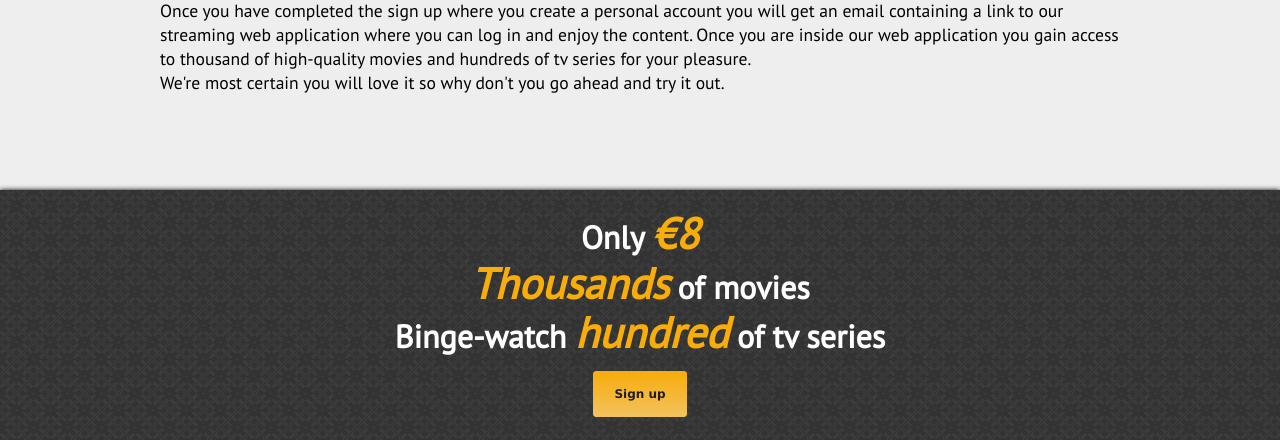
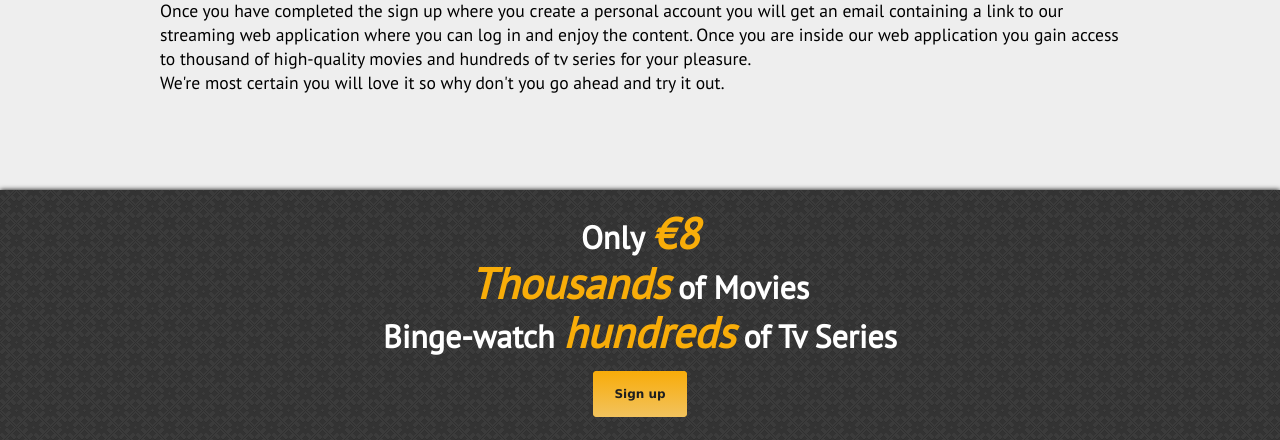
Before and after one commit to danielv14/movie-lovers, a PHP site: page /sign-up.php in a window 1280 px wide. Shown: the part 734-1174 px from the top of the page. Run offline with PHP 8.4, Linux system fonts and the light colour scheme; some libraries are stand-ins or nearby versions.

Commit message:
small text changes

```diff
--- a/sign-up.php
+++ b/sign-up.php
@@ -21,10 +21,10 @@
 			<h1>Only <span class="span-yellow span-emphasize">€8</span></h1>
 		</div>
 		<div class="wow flipInX" data-wow-delay="1.5s">
-			<h1><span class="span-yellow span-emphasize">Thousands</span> of movies</h1>
+			<h1><span class="span-yellow span-emphasize">Thousands</span> of Movies</h1>
 		</div>
 		<div class="wow flipInX extra-padding-small-bottom" data-wow-delay="2.5s">
-			<h1>Binge-watch <span class="span-yellow span-emphasize">hundred</span> of tv series</h1>
+			<h1>Binge-watch <span class="span-yellow span-emphasize">hundreds</span> of Tv Series</h1>
 		</div>
 
 		<!-- Div for wow.js effect -->
```
